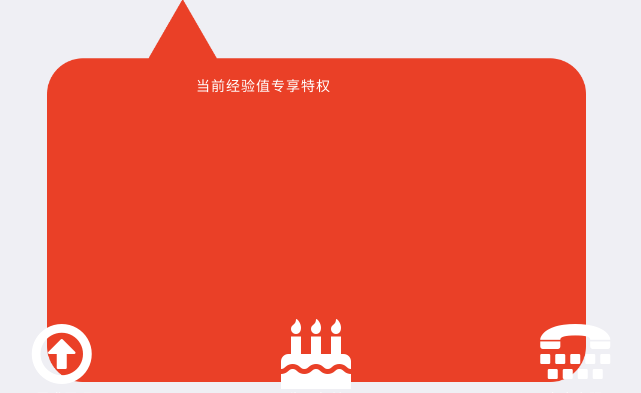
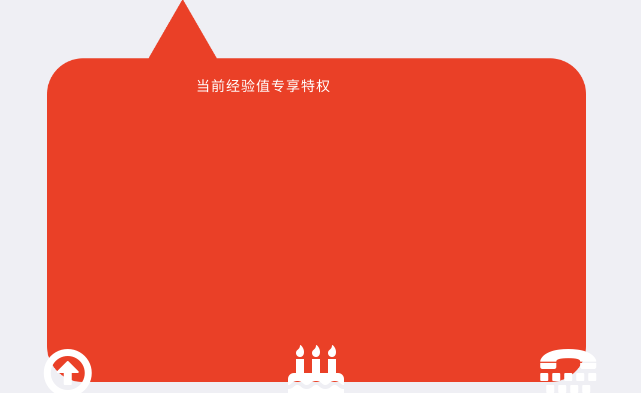
Before and after one commit to zhoukunpeng1025/Wplus, a PHP site: page /experience.html in a window 1280 px wide. Shown: the part 671-1064 px from the top of the page, without its empty margins (324-965 px from the left). Run offline with PHP 8.4, Linux system fonts and the light colour scheme.

Commit message:
更改经验页

```diff
--- a/front/css/jialin.css
+++ b/front/css/jialin.css
@@ -368,7 +368,7 @@ body{position: relative;
 	margin-left: 6px;
 }
 .mL10{
-	margin-top: 25%;
+	margin-top: 27%;
 }
 .brage1{
 	width: 140px;
--- a/front/experience.html
+++ b/front/experience.html
@@ -94,15 +94,15 @@
               <div class="col-100 exTitle whiteColor">当前经验值专享特权</div>
 
                 <div class="col-33 mL10 textRight">
-                  <div><i class="fa fa-arrow-circle-o-up fa-5x"></i></div>
+                  <div><i class="fa fa-arrow-circle-o-up fa-4x"></i></div>
                   <div>需求置顶</div>
                 </div>
                 <div class="col-33 mL10 textCerten">
-                  <div><i class="fa fa-birthday-cake fa-5x"></i></div>
+                  <div><i class="fa fa-birthday-cake fa-4x"></i></div>
                   <div>生日免单</div>
                 </div>
                 <div class="col-33 mL10 textLeft">
-                  <div><i class="fa fa-tty fa-5x"></i></div>
+                  <div><i class="fa fa-tty fa-4x"></i></div>
                   <div class="mL6">专享客服</div>
                 </div>
 
```
